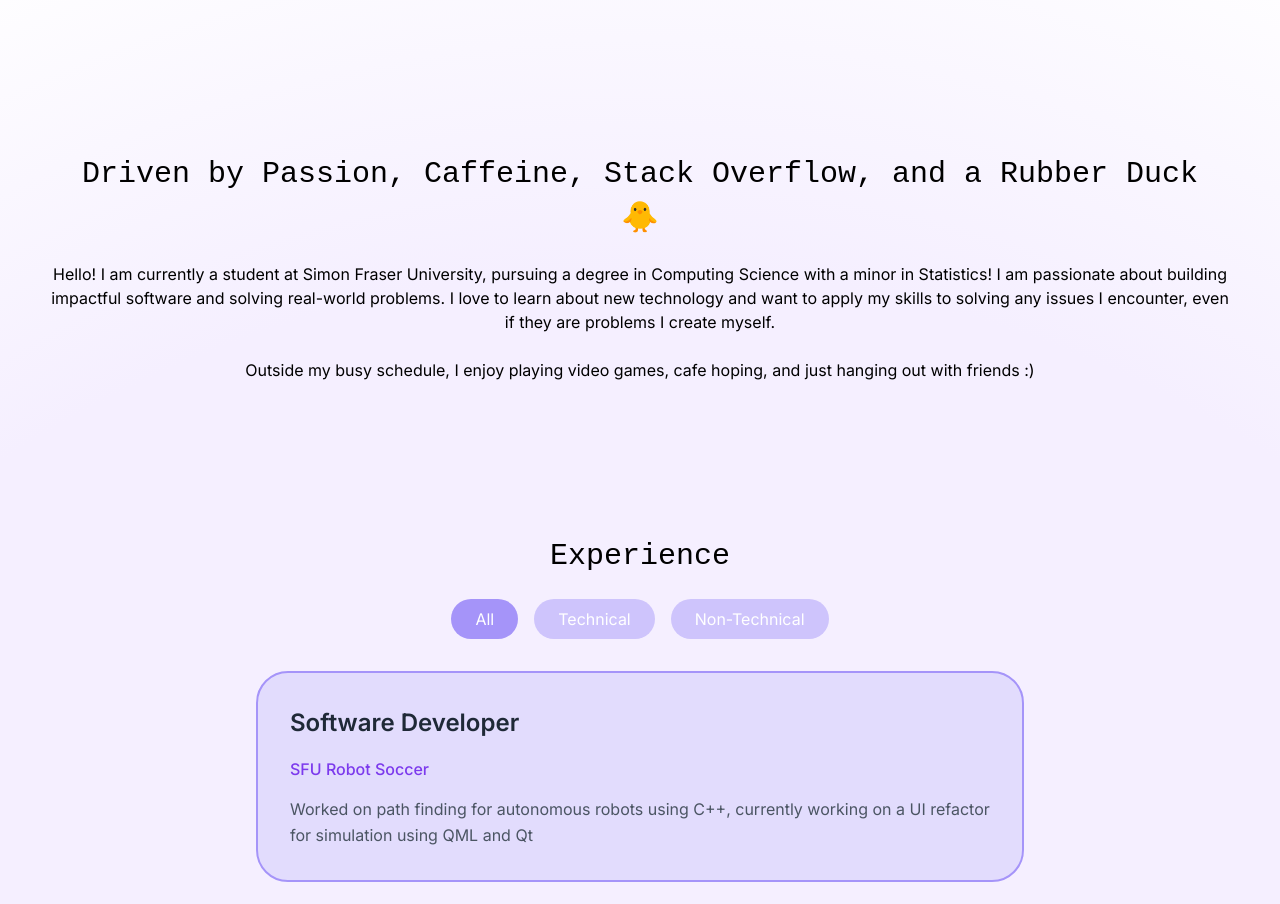
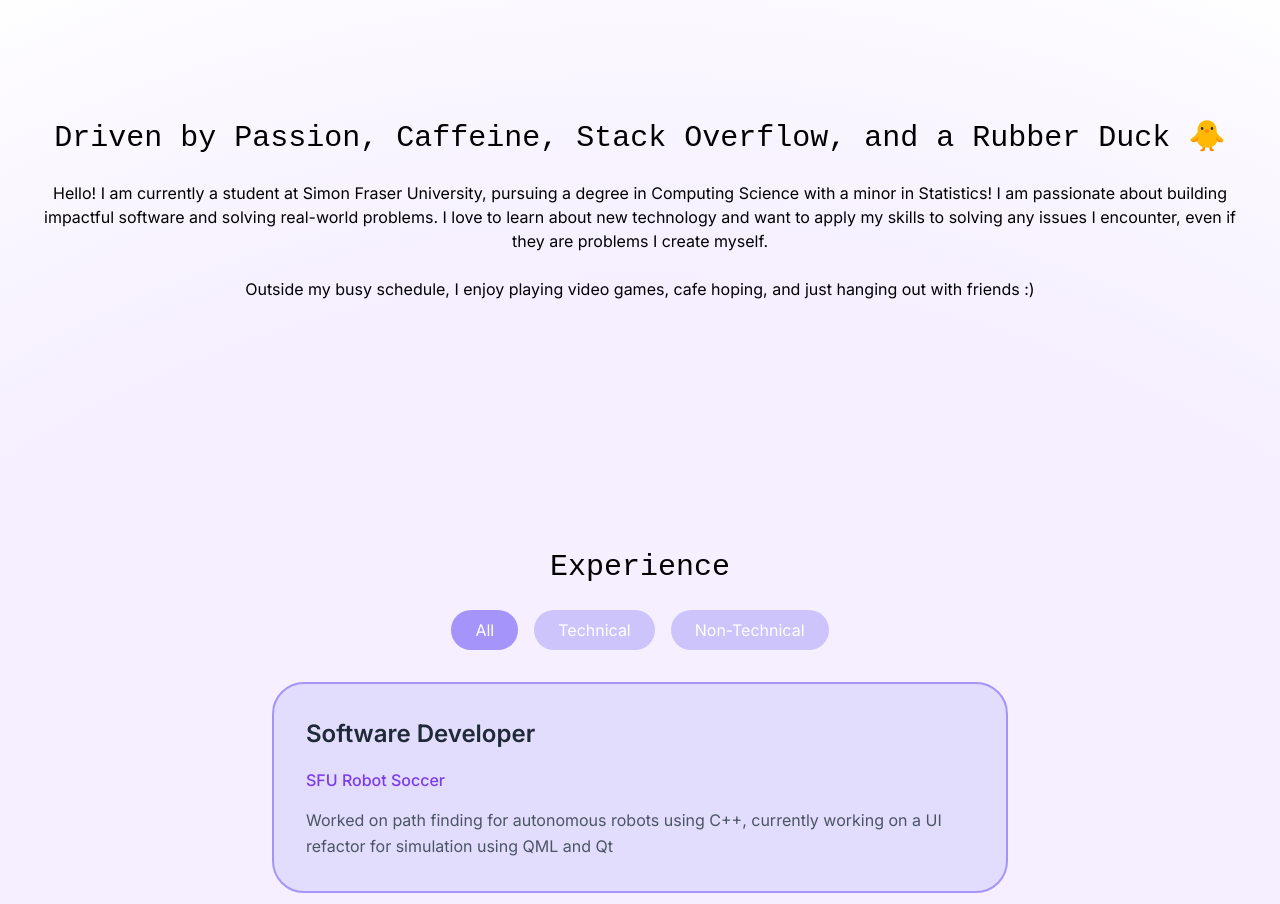
Before and after one commit to karyao/PersonalWebsite, a Next.js app: page / in a window 1280 px wide. Shown: the part 800-1704 px from the top of the page. Built offline with nearby package versions, Linux system fonts and the light colour scheme.

Commit message:
fixed margin, changed nav bar to be functional, fixed images for projects

```diff
--- a/components/About.tsx
+++ b/components/About.tsx
@@ -2,7 +2,7 @@ import styles from './styles/About.module.css';
 
 export default function About() {
   return (
-    <div className={styles.about}>
+    <div className={styles.about} id="about">
       <h2>
         Driven by Passion, Caffeine, Stack Overflow, and a Rubber Duck 🐥
       </h2>
--- a/components/Experience.tsx
+++ b/components/Experience.tsx
@@ -53,7 +53,7 @@ export default function Experience() {
   const displayed = filter === 'All' ? EXPERIENCE : EXPERIENCE.filter(e => e.type === filter);
 
   return (
-    <section className={styles.section}>
+    <section className={styles.section} id="experience">
       <div className={styles.container}>
         <h2 className={styles.title}>Experience</h2>
 
--- a/components/NavBar.tsx
+++ b/components/NavBar.tsx
@@ -28,7 +28,7 @@ export default function NavBar() {
 
       <div className={`${styles.links} ${open ? styles.open : ''}`}>
         <Link
-          href="/about"
+          href="#about"
           className={styles.link}
           onClick={() => setOpen(false)}
         >
--- a/components/Projects.tsx
+++ b/components/Projects.tsx
@@ -14,7 +14,7 @@ const PROJECTS: Project[] = [
     title: 'HeyTed',
     description:
       'A physical therapeutic chatbot device to support mental health conversations, similar to the rubber duck debugging technique.',
-    imageUrl: 'project_images/HeyTed.png',
+    imageUrl: 'project_images/heyted.png',
     techStack: 'Python, Django, Gemini API',
   },
   {
@@ -35,7 +35,7 @@ const PROJECTS: Project[] = [
     title: 'Pignance',
     description:
       'A financial literacy game that teaches kids about money management through a reward system.',
-    imageUrl: 'project_images/Pignance.png',
+    imageUrl: 'project_images/pignance.png',
     techStack: 'Next.js, Tailwind CSS, MongoDB Atlas'
   },
   {
--- a/components/styles/About.module.css
+++ b/components/styles/About.module.css
@@ -1,3 +1,4 @@
 .about {
-    margin: 100px 50px;
+    padding: 4rem 2rem;
+    padding-bottom: 8rem;
 }
--- a/components/styles/Experience.module.css
+++ b/components/styles/Experience.module.css
@@ -2,7 +2,7 @@
 .container {
   max-width: 800px;
   margin: 0 auto;
-  padding: 0 1rem;
+  padding: 4rem 2rem;
 }
 
 .experienceContainer {
```
